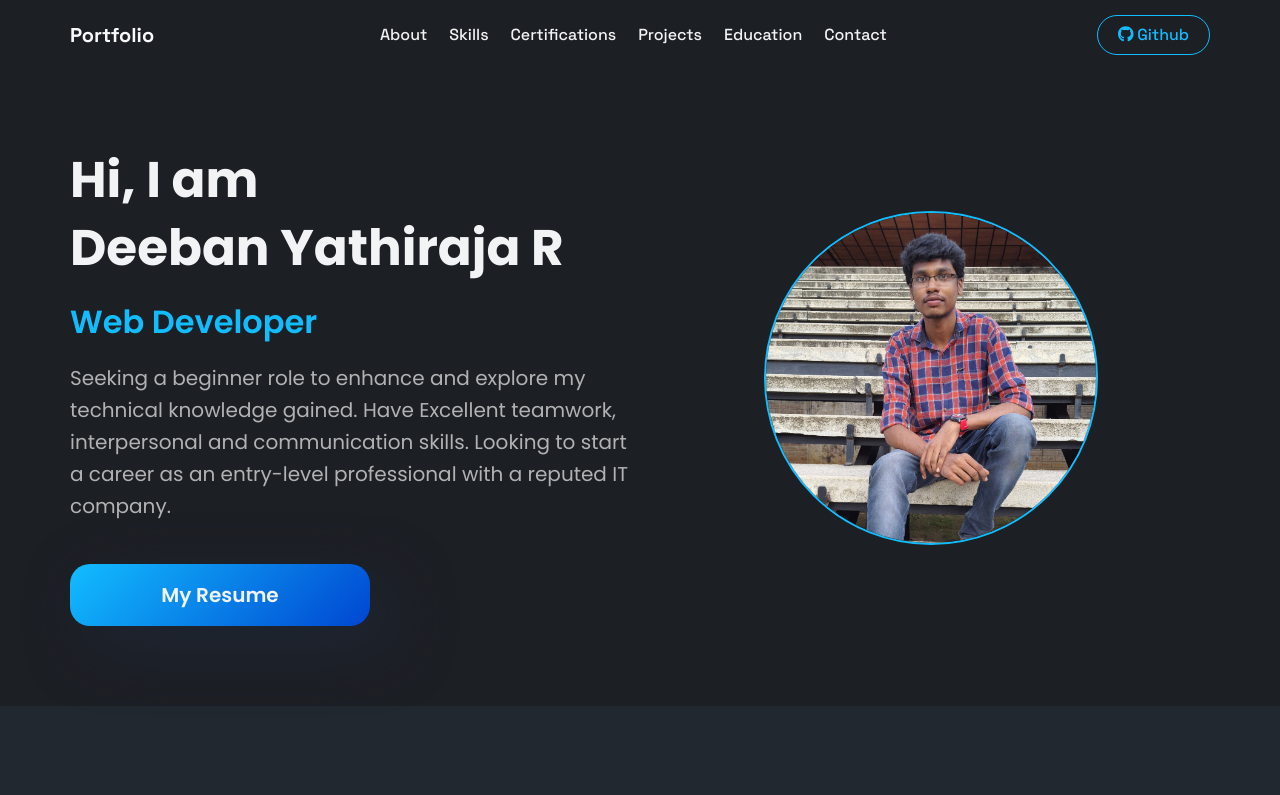
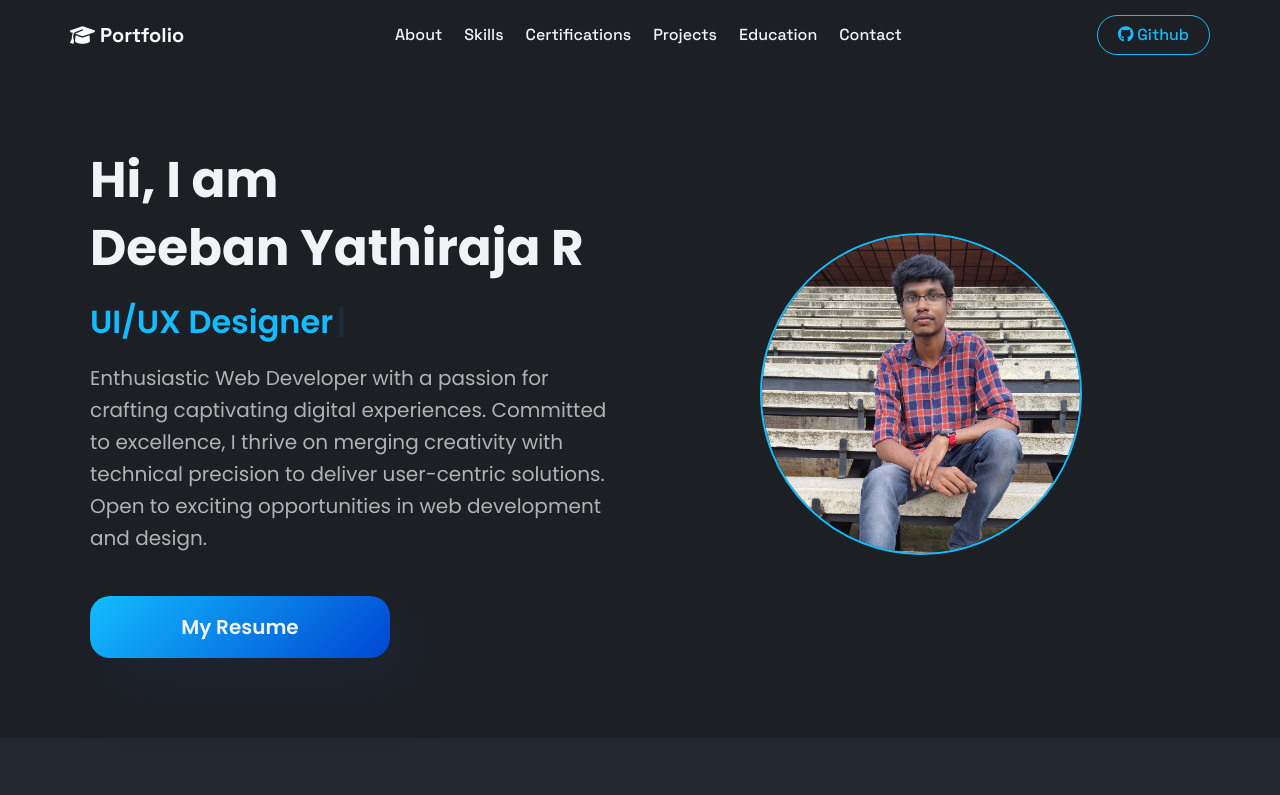
Before and after one commit to deepan-2002/Portfolio-React, a React (Create React App) app: page / in a window 1280 px wide. Shown: the top 795 px of the page. Built offline with nearby package versions, Linux system fonts and the light colour scheme.

Commit message:
roles animation and certificate added

```diff
--- a/package.json
+++ b/package.json
@@ -16,6 +16,7 @@
     "react-fontawesome": "^1.7.1",
     "react-router-dom": "^6.16.0",
     "react-scripts": "^5.0.1",
+    "react-simple-typewriter": "^5.0.1",
     "styled-components": "^6.1.0",
     "web-vitals": "^2.1.4"
   },
--- a/src/components/Hero Section/Hero.js
+++ b/src/components/Hero Section/Hero.js
@@ -1,3 +1,4 @@
+import { Typewriter } from "react-simple-typewriter";
 import { Bio } from "../../data/details";
 import ProfilePic from "../../image/ProfilePic3.jpg"
 import './Hero.css'
@@ -6,13 +7,22 @@ function Hero() {
     return (
         <div id="about" className="hero-container">
             <div className="container">
-                <div className="row text-center text-lg-start">
+                <div className="row text-center text-lg-start mx-2">
                     <div className="col-12 col-lg-6 order-lg-2 hero-container-right d-flex justify-content-end">
                         <img src={ProfilePic} alt="Deeban Yathiraja" className="m-auto img-fluid" />
                     </div>
                     <div className="col-12 col-lg-6 hero-container-left mt-3">
                         <p className="name">Hi, I am <br /> {Bio.name}</p>
-                        <p className="role">{Bio.roles}</p>
+                        <p className="role">
+                            <Typewriter
+                                words={Bio.roles}
+                                loop={0 | false}
+                                cursor
+                                cursorStyle='|'
+                                typeSpeed={100}
+                                deleteSpeed={50}
+                                delaySpeed={2000} />
+                        </p>
                         <p className="description">{Bio.description}</p>
                         <a href={Bio.resume} target="blank"><button>My Resume</button></a>
                     </div>
--- a/src/components/NavBar/Nav.css
+++ b/src/components/NavBar/Nav.css
@@ -27,7 +27,7 @@ nav .container{
     color: var(--primary);
 }
 
-.active{
+.nav-link.active{
     color: var(--primary) !important;
 }
 
--- a/src/components/NavBar/Navbar.js
+++ b/src/components/NavBar/Navbar.js
@@ -6,12 +6,13 @@ import Navbar from 'react-bootstrap/Navbar';
 import { Bio } from "../../data/details"
 import { FontAwesomeIcon } from "@fortawesome/react-fontawesome";
 import { faGithub } from "@fortawesome/free-brands-svg-icons";
+import { faGraduationCap } from "@fortawesome/free-solid-svg-icons";
 
 function NavBar() {
   return (
       <Navbar sticky="top" collapseOnSelect expand="lg" data-bs-theme='dark'>
         <Container>
-          <Navbar.Brand href="/" className="text-light">Portfolio</Navbar.Brand>
+          <Navbar.Brand href="/" className="text-light"><FontAwesomeIcon icon={faGraduationCap} /> Portfolio</Navbar.Brand>
           <Navbar.Toggle aria-controls="responsive-navbar-nav" />
           <Navbar.Collapse id="responsive-navbar-nav">
             <Nav className="m-auto">
--- a/src/data/details.js
+++ b/src/data/details.js
@@ -11,13 +11,16 @@ import SJMHSS from '../image/SJMHSS-logo.jpeg'
 import FrontEnd from '../image/Front End.png'
 import UI_UX from "../image/UI-UX.png";
 import BMI from '../image/BMI.png'
+import reactBasics from '../image/React Basics.png'
 
 export const Bio = {
     name: "Deeban Yathiraja R",
     roles: [
         "Web Developer",
+        'UI/UX Designer',
+        'Graphic Designer'
     ],
-    description: "Seeking a beginner role to enhance and explore my technical knowledge gained. Have Excellent teamwork, interpersonal and communication skills. Looking to start a career as an entry-level professional with a reputed IT company.",
+    description: "Enthusiastic Web Developer with a passion for crafting captivating digital experiences. Committed to excellence, I thrive on merging creativity with technical precision to deliver user-centric solutions. Open to exciting opportunities in web development and design.",
     github: "https://github.com/deepan-2002",
     resume: "https://drive.google.com/file/d/1CrSjLVXTtuT1v0Tw4Vap8zXacnjwa3O5/view?usp=drivesdk",
     linkedin: "https://www.linkedin.com/in/deeban-yathiraja/",
@@ -101,6 +104,15 @@ export const Certifications=[
         image: JavaScript,
         skill: [
             'JavaScript'
+        ]
+    },
+    {
+        name: 'React Basics',
+        institution: 'Meta - Cousera',
+        link: 'https://www.coursera.org/account/accomplishments/verify/EDDR4M9VVYQT',
+        image: reactBasics,
+        skill: [
+            'ReactJS'
         ]
     },
     {
```
Also changed, not shown: src/image/React Basics.png (added), 1 other file (tests, documents, lock files or other folders).
